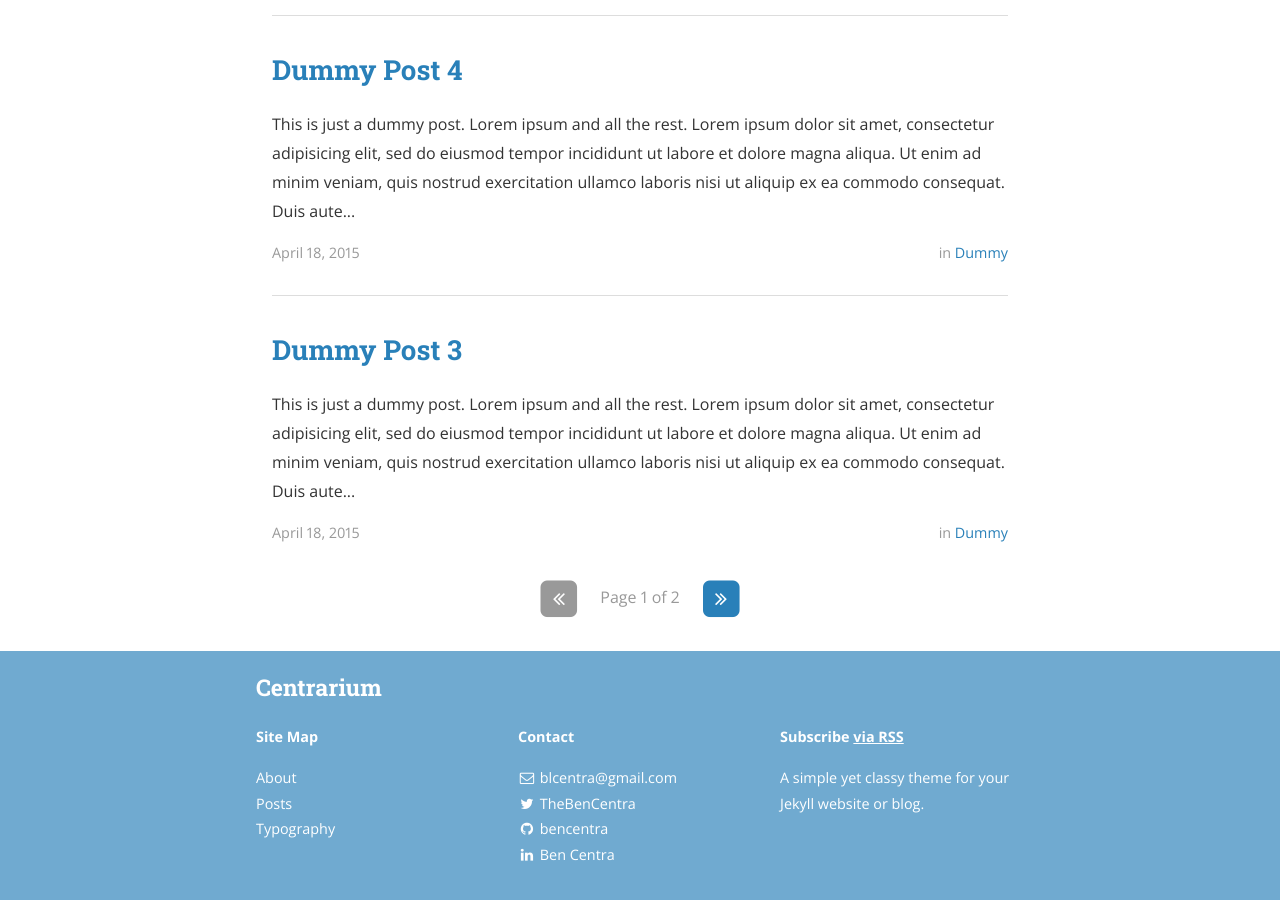
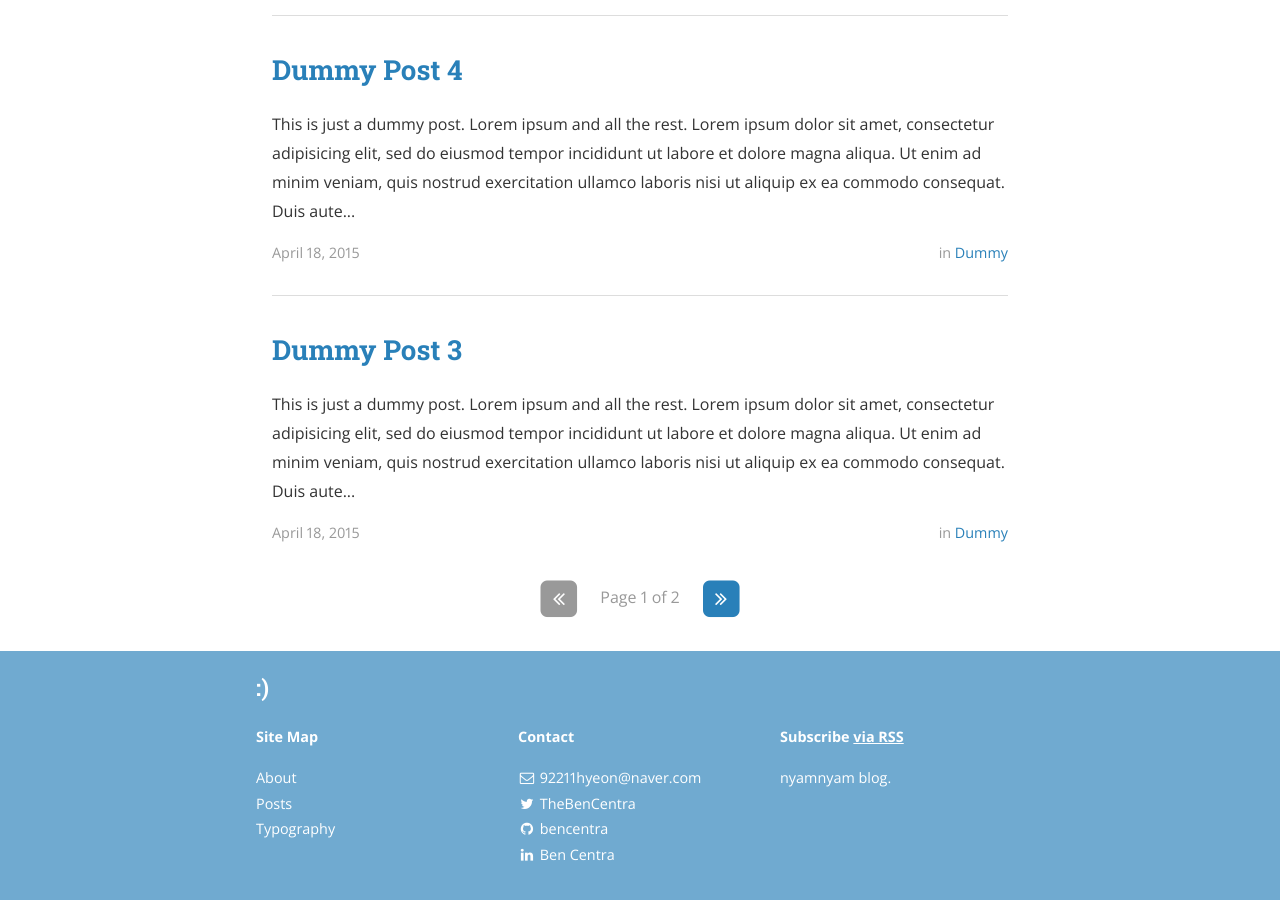
Before and after one commit to nyamnyam/nyamnyam.github.io, a Jekyll site: the page built from index.html, in a window 1280 px wide and 900 px high, scrolled down 1301 px. Built offline with Jekyll 4.4.1, drawn with Linux system fonts in a browser that asks for light colours; nearby versions of some CDN libraries; the list of posts is cut into pages by our own code; some of the changed text lies outside the part shown.

Commit message:
기본 정보 수정

```diff
--- a/_config.yml
+++ b/_config.yml
@@ -9,17 +9,17 @@ exclude:
   - "/vendor/"
 
 # Site settings
-title: Centrarium
-subtitle: "A simple yet classy theme for your Jekyll website or blog"
-email: blcentra@gmail.com
-name: Ben Centra
+title: :)
+subtitle: "BLOG"
+email: 92211hyeon@naver.com
+name: nyamnyam
 description: >
-  A simple yet classy theme for your Jekyll website or blog.
+  nyamnyam blog.
 # Base URL of site (i.e. /blog). It should always start with a slash,
 # and never end with a slash. Set it to a blank value if hosting at the
 # root of your server.
 baseurl: "/centrarium" # the subpath of your site, e.g. /blog/
-url: "http://bencentra.github.io" # the base hostname & protocol for your site
+url: "http://nyamnyam.github.io" # the base hostname & protocol for your site
 cover: "/assets/header_image.jpg"
 logo: "/assets/logo.png"
 
```
